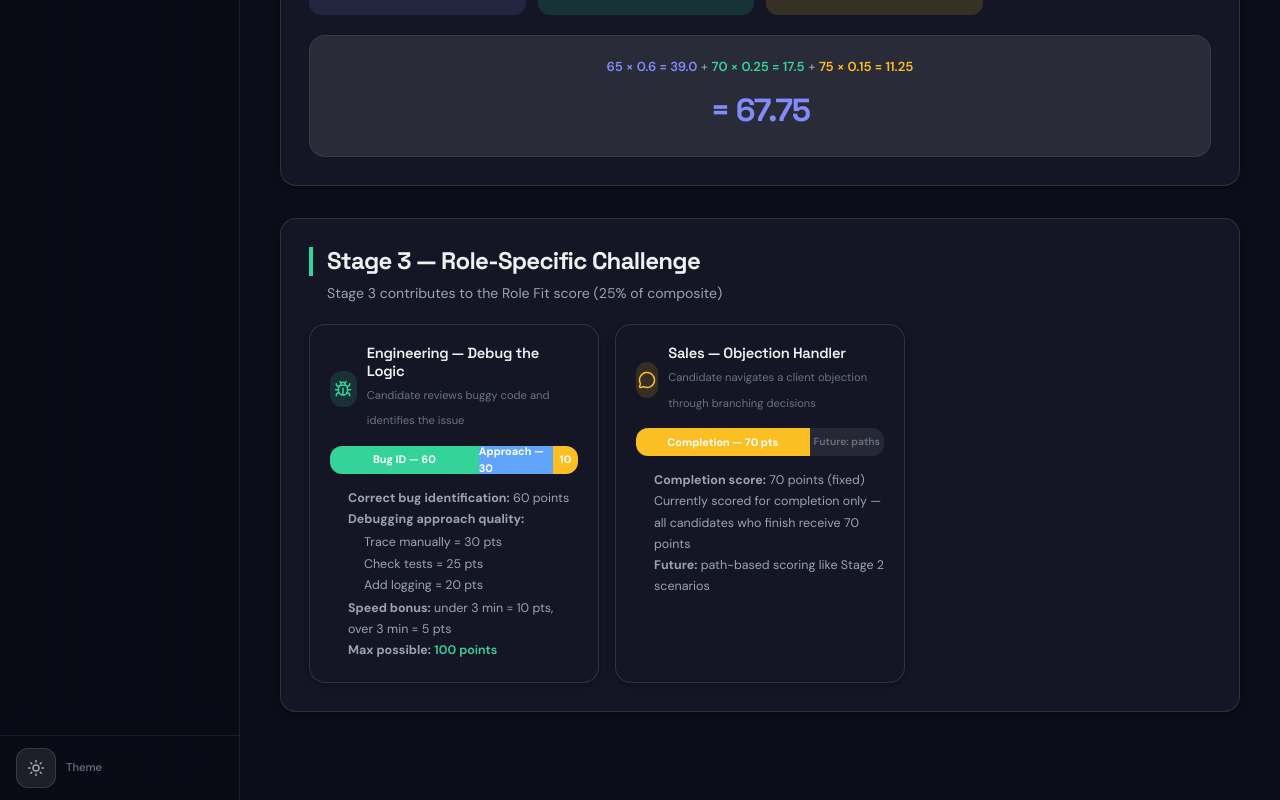
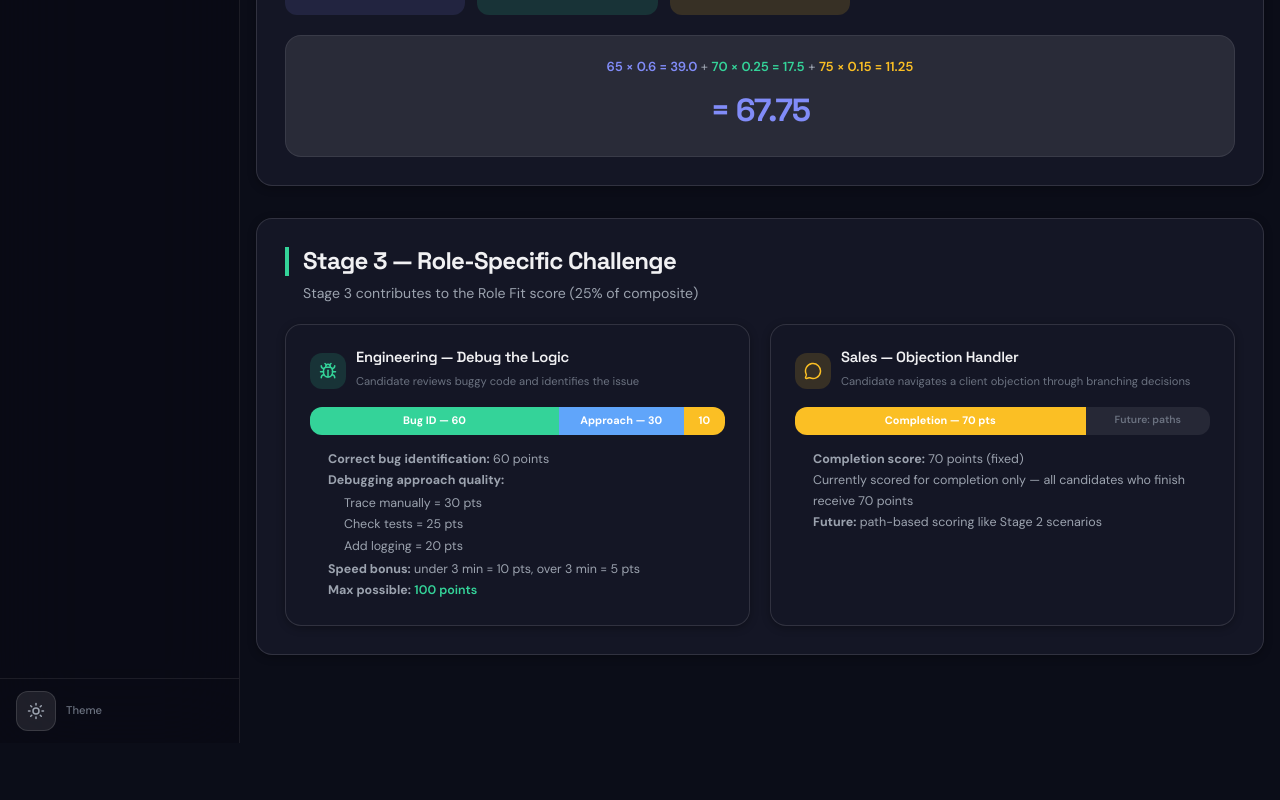
Before and after one commit to santoshnymbl/nymbl-ascent, a Next.js app: page /admin/scoring in a window 1280 px wide. Shown: the part 3274-4074 px from the top of the page. After the commit the page ends 4017 px from the top, so only its background shows below. Built offline with nearby package versions, Linux system fonts and the light colour scheme.

Commit message:
fix: widen scoring page to 1200px, fix Stage 3 cards cramping

```diff
--- a/src/app/admin/scoring/page.tsx
+++ b/src/app/admin/scoring/page.tsx
@@ -110,7 +110,7 @@ export default function ScoringExplanationPage() {
   return (
     <div
       style={{
-        maxWidth: 960,
+        maxWidth: 1200,
         margin: "0 auto",
         display: "flex",
         flexDirection: "column",
@@ -1693,14 +1693,14 @@ export default function ScoringExplanationPage() {
         <div
           style={{
             display: "grid",
-            gridTemplateColumns: "repeat(auto-fill, minmax(280px, 1fr))",
-            gap: 16,
+            gridTemplateColumns: "1fr 1fr",
+            gap: 20,
           }}
         >
           {/* Engineering — Debug the Logic */}
           <div
             className="glass-card"
-            style={{ padding: 20 }}
+            style={{ padding: 24 }}
           >
             <div
               style={{
@@ -1836,7 +1836,7 @@ export default function ScoringExplanationPage() {
           {/* Sales — Objection Handler */}
           <div
             className="glass-card"
-            style={{ padding: 20 }}
+            style={{ padding: 24 }}
           >
             <div
               style={{
```
